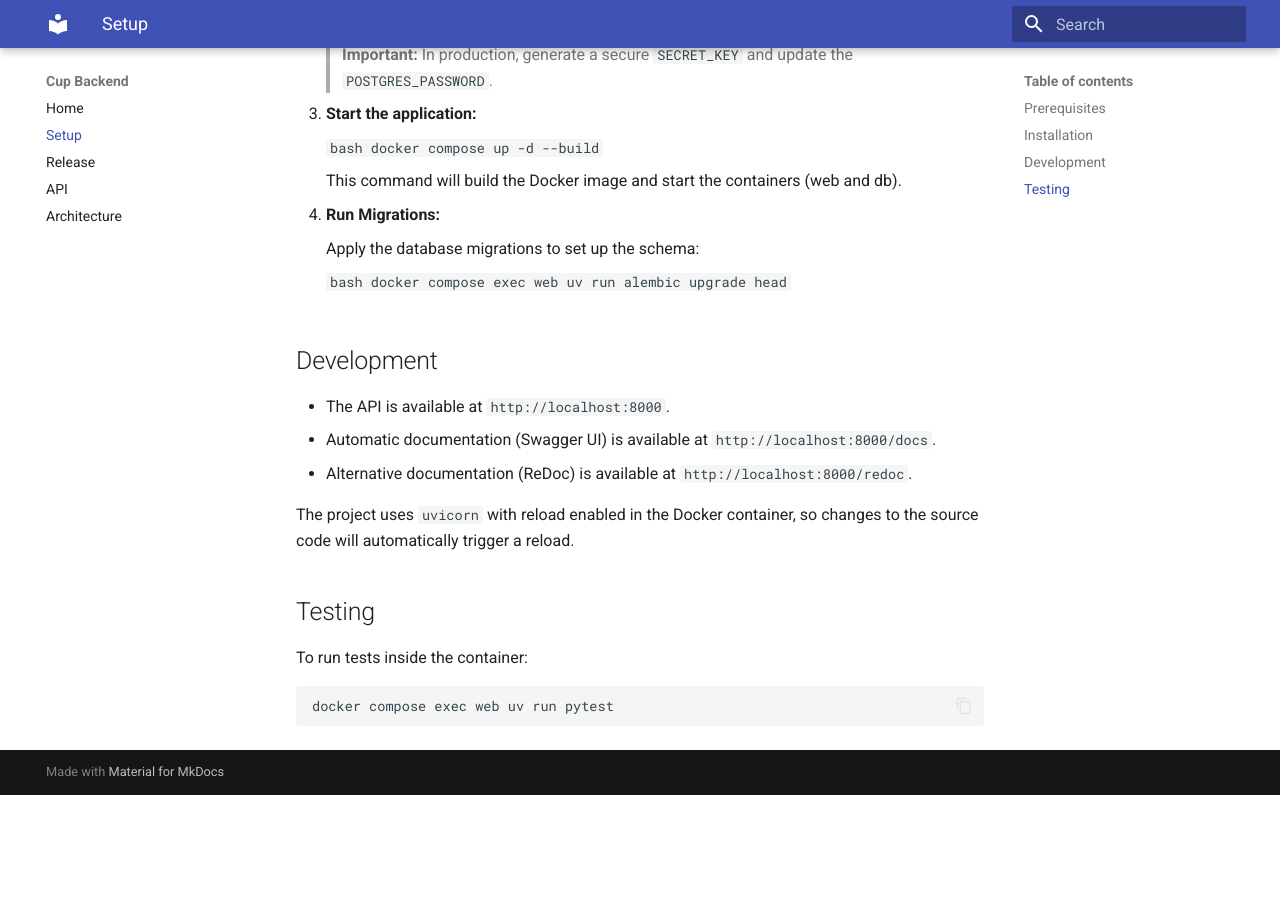
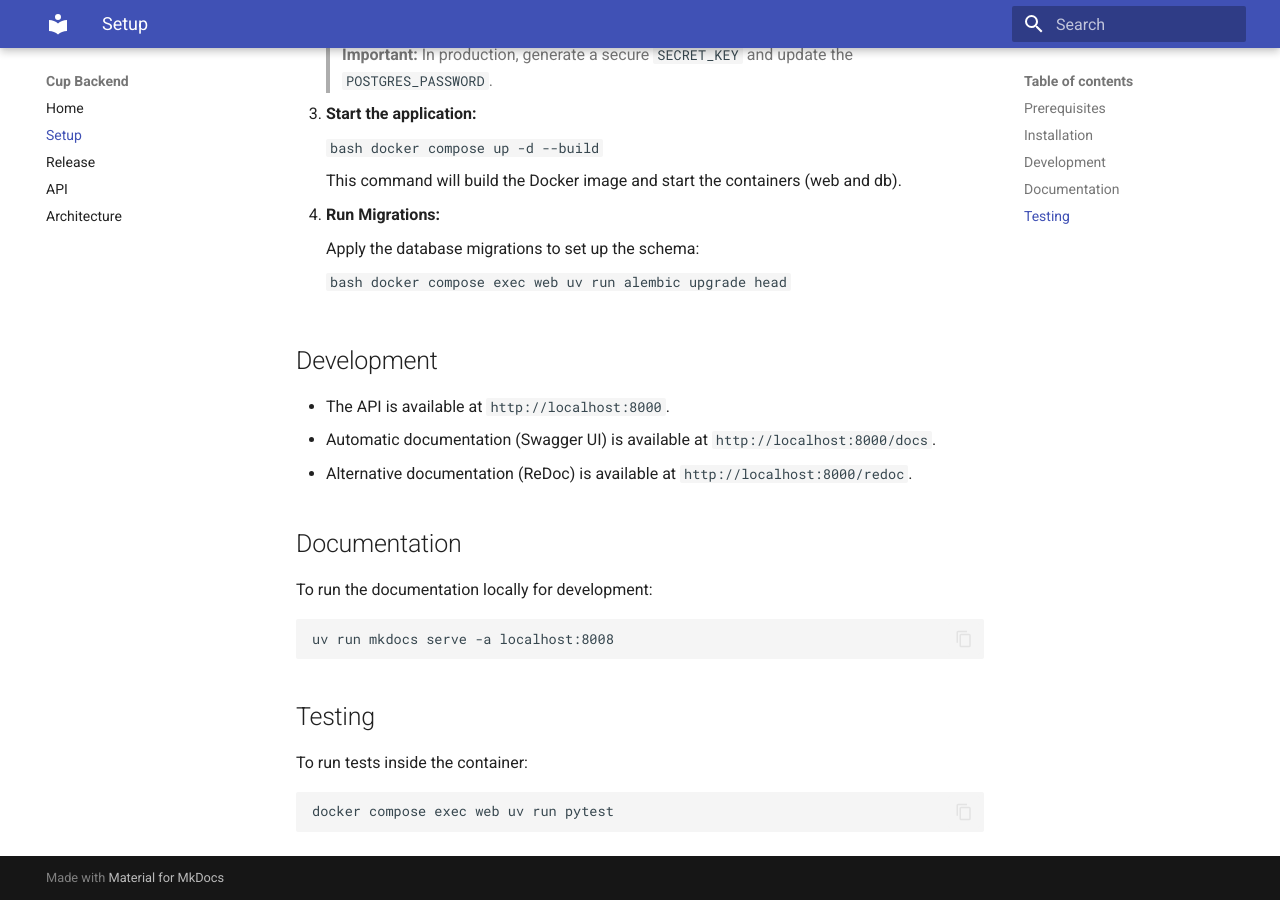
Before and after one commit to radek-zitek-cloud/cup-be, an MkDocs documentation site: the page built from docs/setup.md, in a window 1280 px wide and 900 px high, scrolled down 574 px. Built offline with MkDocs 1.6.1 and Material for MkDocs 9.7.7, drawn with Linux system fonts in a browser that asks for light colours; before the commit the page ends 1369 px from its top, so only the background shows below that.

Commit message:
Update mkdocs port to 8008

````diff
--- a/docs/setup.md
+++ b/docs/setup.md
@@ -47,7 +47,13 @@
 -   Automatic documentation (Swagger UI) is available at `http://localhost:8000/docs`.
 -   Alternative documentation (ReDoc) is available at `http://localhost:8000/redoc`.
 
-The project uses `uvicorn` with reload enabled in the Docker container, so changes to the source code will automatically trigger a reload.
+## Documentation
+
+To run the documentation locally for development:
+
+```bash
+uv run mkdocs serve -a localhost:8008
+```
 
 ## Testing
 
````
Also changed, not shown: README.md (+2 -2 lines).
